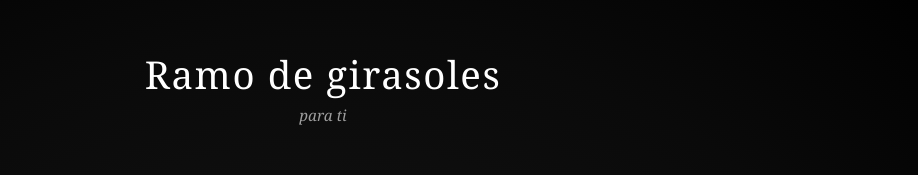
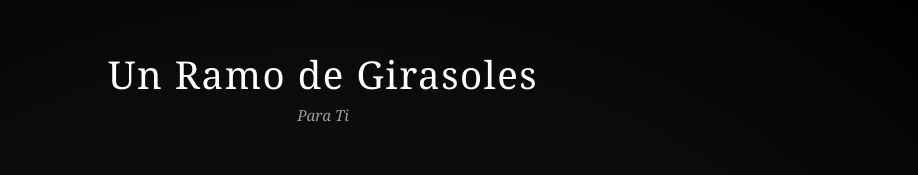
Before and after one commit to juxwolf53/juxwolf53.github.io, a plain HTML site: page index.html in a window 1280 px wide. Shown: the top 175 px of the page, without its empty margins (317-1235 px from the left). Drawn offline with Linux system fonts and the light colour scheme.

Commit message:
Update index.html

```diff
--- a/index.html
+++ b/index.html
@@ -3,7 +3,7 @@
 <head>
 <meta charset="UTF-8">
 <meta name="viewport" content="width=device-width, initial-scale=1, viewport-fit=cover">
-<title>Ramo de girasoles</title>
+<title>Un Ramo de girasoles para ti</title>
 <style>
   :root{
     --bg:#0A0A0A;
@@ -286,8 +286,8 @@
 <body>
 <div class="scene" id="scene">
   <div class="title">
-    <h1>Ramo de girasoles</h1>
-    <p>para ti</p>
+    <h1>Un Ramo de Girasoles</h1>
+    <p>Para Ti</p>
   </div>
 
   <div class="bouquet" id="bouquet"></div>
@@ -314,7 +314,7 @@
    CONFIGURACIÓN DEL LETRERO
    Cambia este texto por el que quieras mostrar en el cartel.
    ============================================================ */
-const SIGN_TEXT = "Para Jhoan 🌻";
+const SIGN_TEXT = "🌻 Para Juliana 🌻";
 
 document.getElementById('sign-text').textContent = SIGN_TEXT;
 
```
